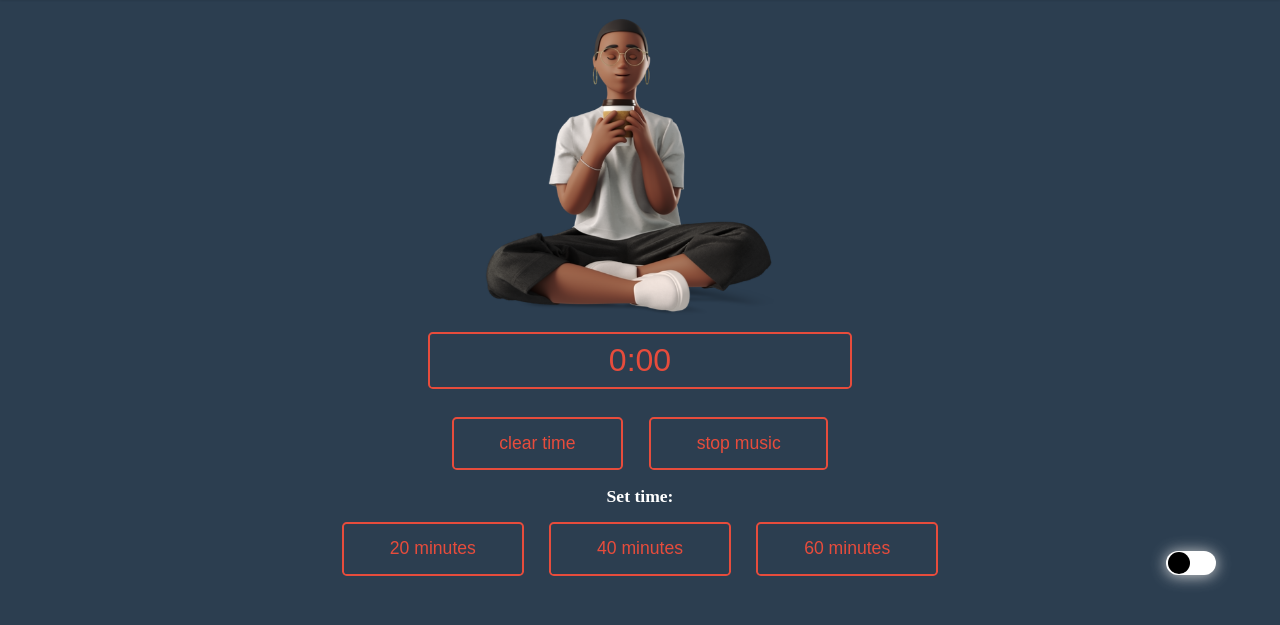
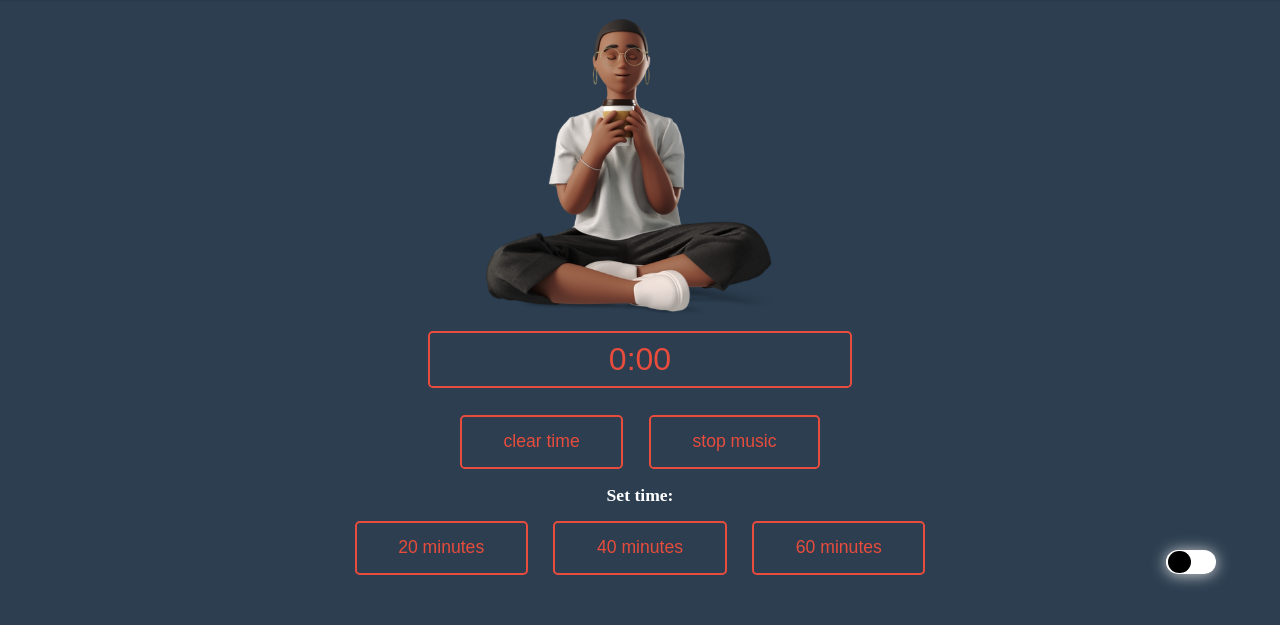
Before and after one commit to miroslavaka/protect-the-vision, a plain HTML site: page index.html in a window 1280 px wide. Shown: the part 71-696 px from the top of the page. Drawn offline with Linux system fonts and the light colour scheme.

Commit message:
changes in units

```diff
--- a/scss/style.scss
+++ b/scss/style.scss
@@ -28,9 +28,6 @@ body {
     }
   }
 }
-.is-active {
-}
-
 .is-active a::after {
   bottom: 0;
   content: '';
@@ -60,8 +57,6 @@ body {
       top: 0;
       z-index: -1;
       margin-top: 0;
-
-      background-size: cover;
     }
   }
 }
@@ -122,7 +117,7 @@ body {
     outline: 0;
     transition: box-shadow 300ms ease-in-out, color 300ms ease-in-out;
     @media screen and (min-width: 490px) {
-      padding: 1rem 2.6em;
+      padding: 1rem 2.6rem;
     }
   }
   &__btn:hover,
@@ -134,13 +129,11 @@ body {
   }
   &__countdown {
     background-color: transparent;
-    outline: none;
     border: 2px solid colors.$color-buttons;
     border-radius: 0.3rem;
     color: colors.$color-buttons;
-    font-weight: 400;
     line-height: 1;
-    margin: 15px;
+    margin: 0.9rem;
   }
   &__settime {
     h4 {
@@ -157,13 +150,9 @@ body {
     position: absolute;
     right: 5%;
     bottom: 5%;
-    width: 50px;
-    height: 24px;
-    border-radius: 40px;
-    @media screen and (min-width: 490px) {
-      right: 5%;
-      bottom: 5%;
-    }
+    width: 3.1rem;
+    height: 1.5rem;
+    border-radius: 2.5rem;
     span {
       position: absolute;
       top: 0px;
@@ -174,7 +163,7 @@ body {
       opacity: 1;
       background-color: colors.$color-white;
       box-shadow: 0px 1px 15px colors.$color-primary-2;
-      border-radius: 40px;
+      border-radius: 2.5rem;
       transition: 0.2s ease background-color, 0.2s ease opacity;
     }
     span:before,
@@ -182,15 +171,14 @@ body {
       content: '';
       position: absolute;
       top: 1px;
-      width: 22px;
-      height: 22px;
+      width: 1.4rem;
+      height: 1.4rem;
       border-radius: 50%;
       transition: 0.5s ease transform, 0.2s ease background-color;
     }
     span:before {
       background-color: colors.$color-white;
       transform: translate(-22px, 0px);
-      z-index: 1;
     }
     span:after {
       background-color: colors.$color-black;
@@ -213,8 +201,6 @@ input[type='checkbox'] {
   width: 100%;
   height: 100%;
   position: relative;
-  right: 0px;
-  bottom: 0px;
   margin: 0px;
   cursor: pointer;
   opacity: 0;
```
Also changed, not shown: css/style.css, 1 other file.
